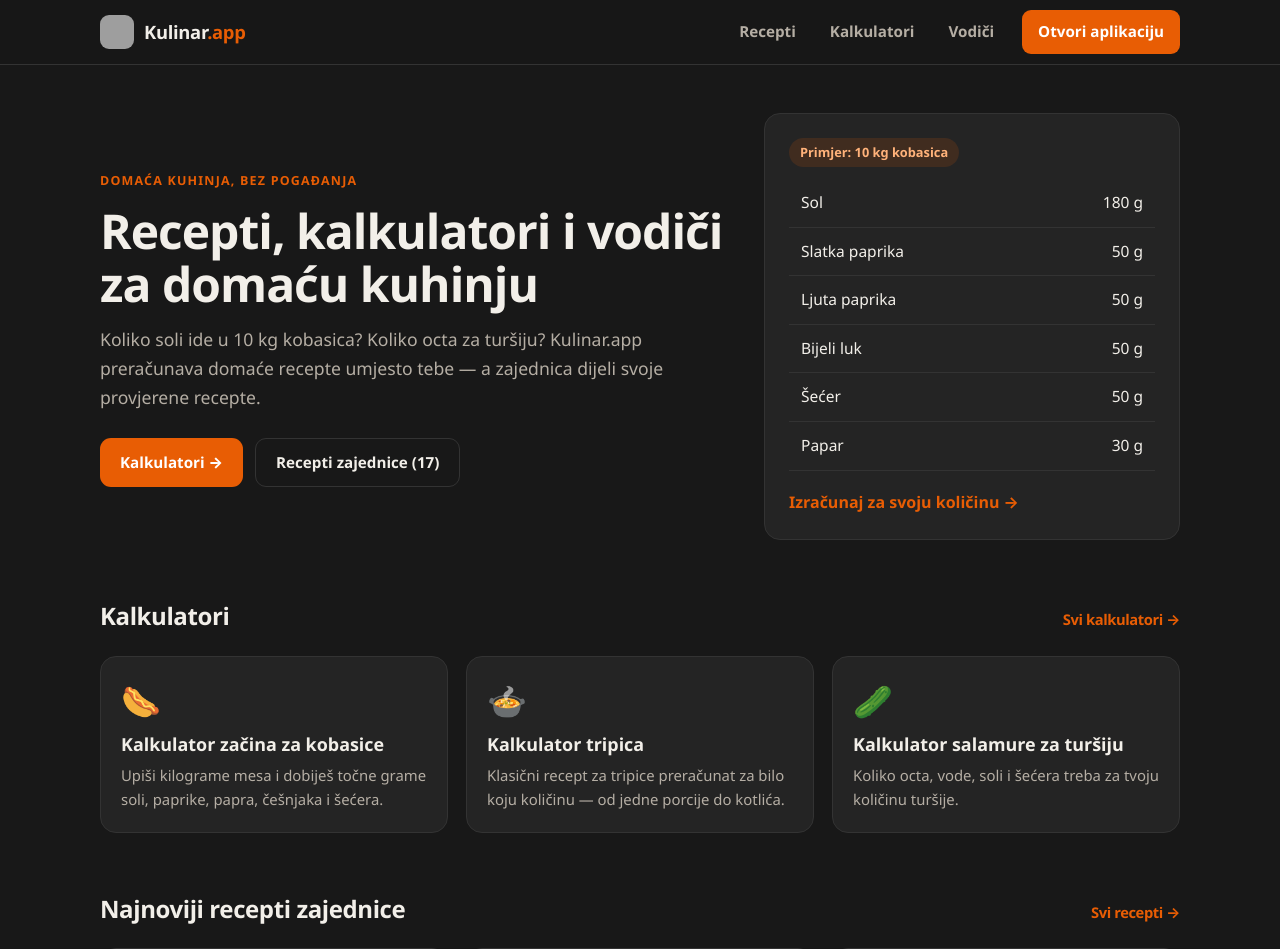
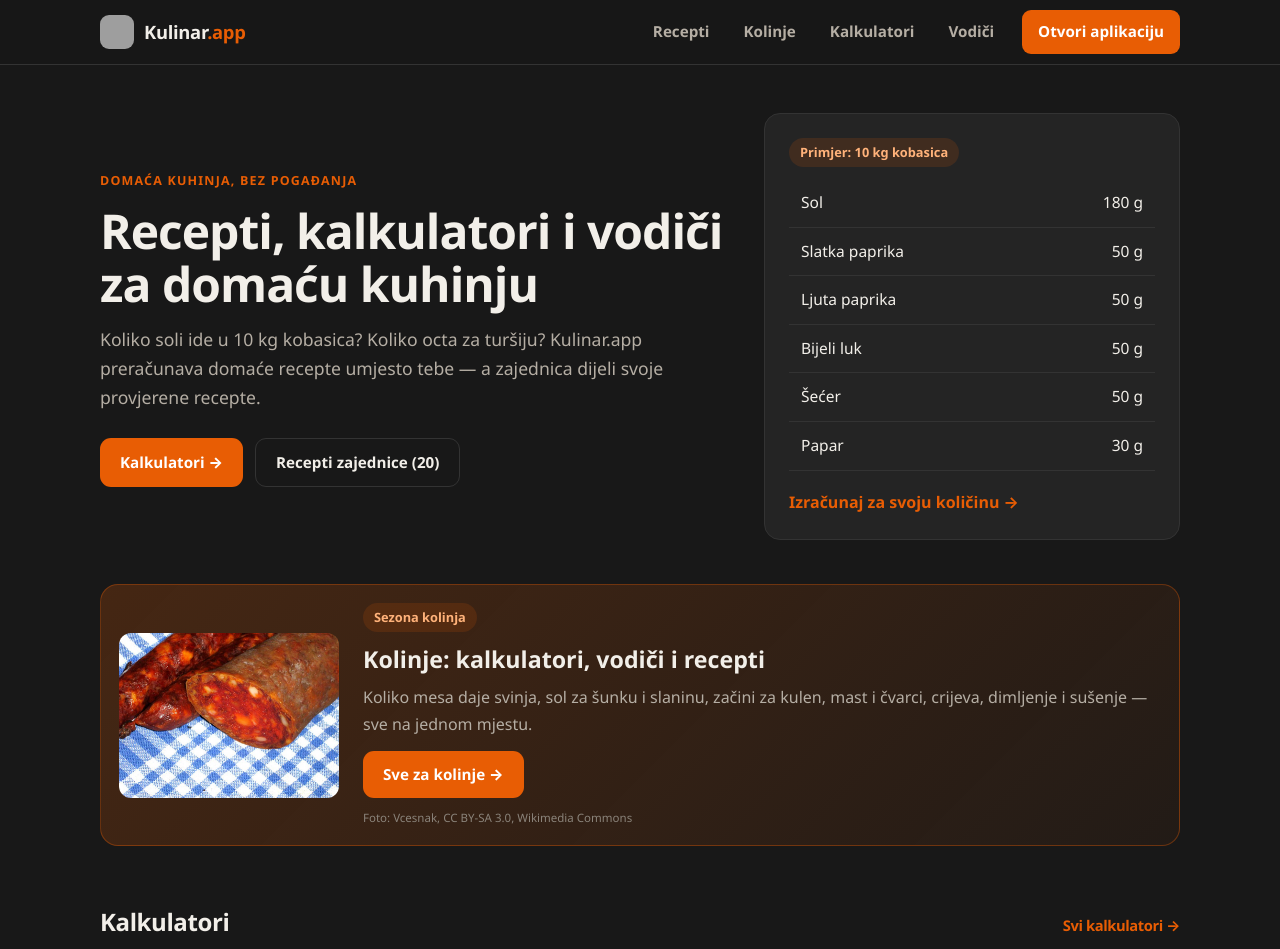
Before and after one commit to slykan/kulinar-api, a Laravel app: page / in a window 1280 px wide. Shown: the top 949 px of the page. Run offline with Laravel 12, Linux system fonts and the light colour scheme; data comes from the database, SQL or seed files in the repository; data that the repository does not hold is empty; some libraries are stand-ins or nearby versions; grey boxes are pictures that could not be loaded.

Commit message:
Recepti: domaće kobasice, pečene kobasice, kiseli kupus + slika za sarmu; dovršen commit Kolinja (ruta, kontroler, izgled)
- 5084bed nije sadržavao routes/web.php, SiteController, layout/home/kalkulatori/recept pa /kolinje, novi kalkulatori i vodiči nisu radili uživo
- izvorSlike: polje platforma (Unsplash)

Co-Authored-By: Claude Opus 5.5 <noreply@anthropic.com>

```diff
--- a/app/Http/Controllers/SiteController.php
+++ b/app/Http/Controllers/SiteController.php
@@ -19,14 +19,60 @@ class SiteController extends Controller
     public const MIN_INDEX_CHARS = 600; // kraći korisnički recepti su noindex, bez oglasa i izvan sitemapa
 
     public const KALKULATORI = [
-        'kobasice' => ['naziv' => 'Kalkulator začina za kobasice', 'ico' => '🌭', 'opis' => 'Upiši kilograme mesa i dobiješ točne grame soli, paprike, papra, češnjaka i šećera.'],
-        'tripice'  => ['naziv' => 'Kalkulator tripica', 'ico' => '🍲', 'opis' => 'Klasični recept za tripice preračunat za bilo koju količinu — od jedne porcije do kotlića.'],
-        'tursija'  => ['naziv' => 'Kalkulator salamure za turšiju', 'ico' => '🥒', 'opis' => 'Koliko octa, vode, soli i šećera treba za tvoju količinu turšije.'],
+        'kobasice' => ['naziv' => 'Kalkulator začina za kobasice', 'ico' => '🌭', 'opis' => 'Upiši kilograme mesa i dobiješ točne grame soli, paprike, papra, češnjaka i šećera.', 'kolinje' => true],
+        'svinja' => ['naziv' => 'Koliko mesa daje svinja', 'ico' => '🐖', 'opis' => 'Upiši težinu žive svinje i vidi koliko kg buta, lopatica, slanine, masti i mesa za kobasice možeš očekivati.', 'kolinje' => true],
+        'soljenje' => ['naziv' => 'Soljenje šunke, pancete i slanine', 'ico' => '🥓', 'opis' => 'Koliko soli, nitritne soli i začina za suho soljenje ili salamuru i koliko dana meso stoji u soli.', 'kolinje' => true],
+        'mast-cvarci' => ['naziv' => 'Kalkulator masti i čvaraka', 'ico' => '🔥', 'opis' => 'Koliko masti i čvaraka daje slanina, koliko staklenki pripremiti i koliko soli ide u čvarke.', 'kolinje' => true],
+        'kulen' => ['naziv' => 'Kalkulator za kulen', 'ico' => '🌶️', 'opis' => 'Sol, ljuta i slatka paprika i češnjak za kulen i kulenovu seku, preračunato na tvoju količinu mesa.', 'kolinje' => true],
+        'susenje' => ['naziv' => 'Kalkulator sušenja mesa', 'ico' => '⚖️', 'opis' => 'Koliko kobasica, kulen, šunka ili panceta trebaju izgubiti na težini da bi bili gotovi.', 'kolinje' => true],
+        'crijeva' => ['naziv' => 'Koliko crijeva treba', 'ico' => '📏', 'opis' => 'Metri crijeva za kobasice, krvavice, češnjovke i kulen prema kilogramima nadjeva.', 'kolinje' => true],
+        'tripice' => ['naziv' => 'Kalkulator tripica', 'ico' => '🍲', 'opis' => 'Klasični recept za tripice preračunat za bilo koju količinu — od jedne porcije do kotlića.'],
+        'tursija' => ['naziv' => 'Kalkulator salamure za turšiju', 'ico' => '🥒', 'opis' => 'Koliko octa, vode, soli i šećera treba za tvoju količinu turšije.'],
     ];
 
     public static function vodici(): array
     {
         return [
+            [
+                'slug' => 'kolinje-krvavice-svargla-pecenice',
+                'title' => 'Krvavice, švargla i pečenice: kolinje korak po korak',
+                'excerpt' => 'Što se radi od kojeg dijela svinje, redoslijed poslova na dan kolinja, nadjev za krvavice, kuhanje švargle i kako sve ohladiti i spremiti.',
+                'date' => '2026-11-16',
+                'read' => '8 min',
+                'kolinje' => true,
+            ],
+            [
+                'slug' => 'dimljenje-mesa-drvo-trajanje',
+                'title' => 'Dimljenje mesa: koje drvo, koliko dana i hladni ili topli dim',
+                'excerpt' => 'Kada meso ide u pušnicu, koje drvo koristiti, a koje nikako, koliko dugo dimiti kobasice, slaninu i šunku i kako izbjeći gorak ili čađav okus.',
+                'date' => '2026-11-16',
+                'read' => '6 min',
+                'kolinje' => true,
+            ],
+            [
+                'slug' => 'susenje-i-cuvanje-suhog-mesa',
+                'title' => 'Sušenje i čuvanje suhog mesa: temperatura, vlaga i plijesan',
+                'excerpt' => 'Idealni uvjeti za sušenje kobasica, kulena i šunke, kako prepoznati „zatvorenu koru”, koja je plijesan dobra, a koja nije i kako čuvati gotovo suho meso.',
+                'date' => '2026-11-16',
+                'read' => '7 min',
+                'kolinje' => true,
+            ],
+            [
+                'slug' => 'svinjska-crijeva-ciscenje-priprema',
+                'title' => 'Svinjska crijeva: čišćenje, priprema i koja za što',
+                'excerpt' => 'Tanka, debela i slijepo crijevo, kupljena ili domaća, kako ih očistiti, namočiti i čuvati te koji promjer ide za kobasice, krvavice i kulen.',
+                'date' => '2026-11-16',
+                'read' => '5 min',
+                'kolinje' => true,
+            ],
+            [
+                'slug' => 'domaca-mast-i-cvarci',
+                'title' => 'Domaća mast i čvarci: topljenje u kotlu korak po korak',
+                'excerpt' => 'Koja slanina za mast, a koja za čvarke, koliko vode na početku, kako znati da su čvarci gotovi, prešanje, soljenje i spremanje masti.',
+                'date' => '2026-11-16',
+                'read' => '6 min',
+                'kolinje' => true,
+            ],
             [
                 'slug' => 'temperatura-pecenja-mesa',
                 'title' => 'Temperatura pečenja mesa: kada je piletina, svinjetina i junetina gotova',
@@ -75,6 +121,7 @@ class SiteController extends Controller
                 'excerpt' => 'Koje meso odabrati, koliko masnoće, koliko soli i začina po kilogramu, kako puniti crijeva i koliko svježe kobasice traju.',
                 'date' => '2026-10-13',
                 'read' => '7 min',
+                'kolinje' => true,
             ],
             [
                 'slug' => 'tursija-salamura-omjeri',
@@ -168,6 +215,22 @@ class SiteController extends Controller
         ]);
     }
 
+    /** Recepti koji se vežu uz kolinje (slugovi uredničkih recepata). */
+    public const RECEPTI_KOLINJE = ['krvavice-domace', 'svargla-tlacenka', 'cvarci-domaci', 'pogacice-sa-cvarcima', 'pecene-kobasice-s-kiselim-kupusom', 'sarma-od-kiselog-kupusa', 'grah-varivo-s-kobasicom'];
+
+    /** Kolinje: sve na jednom mjestu — kalkulatori, vodiči i recepti. */
+    public function kolinje(): View
+    {
+        $recepti = Post::with('user')->where('published', true)->whereIn('slug', self::RECEPTI_KOLINJE)->get()
+            ->sortBy(fn (Post $p) => array_search($p->slug, self::RECEPTI_KOLINJE))->values();
+
+        return view('site.kolinje', [
+            'kalkulatori' => array_filter(self::KALKULATORI, fn ($k) => $k['kolinje'] ?? false),
+            'vodici' => array_values(array_filter(self::vodici(), fn ($v) => $v['kolinje'] ?? false)),
+            'recepti' => $this->withRatings($recepti),
+        ]);
+    }
+
     public function vodiciIndex(): View
     {
         return view('site.vodici', ['vodici' => self::vodici()]);
@@ -191,6 +254,7 @@ class SiteController extends Controller
             [url('/recepti'), '0.9', null],
             [url('/kalkulatori'), '0.9', null],
             [url('/vodici'), '0.8', null],
+            [url('/kolinje'), '0.9', '2026-11-16'],
         ];
         foreach (array_keys(self::KALKULATORI) as $k) {
             $urls[] = [url('/kalkulatori/'.$k), '0.9', null];
@@ -252,6 +316,25 @@ class SiteController extends Controller
         return ($za ? 'za ' : '').$n.' '.$oblik;
     }
 
+    /** Potpis ispod slike s Wikimedia Commonsa: „Foto: autor, licenca (Wikimedia Commons)” ili null ako slika nema upisan izvor. */
+    public static function izvorSlike(?string $path): ?string
+    {
+        $i = $path ? (config('slike') ?? [])[ltrim($path, '/')] ?? null : null;
+        if (! $i) {
+            return null;
+        }
+        $licenca = $i['licenca_url'] ? '<a href="'.e($i['licenca_url']).'" target="_blank" rel="noopener nofollow">'.e($i['licenca']).'</a>' : e($i['licenca']);
+
+        return 'Foto: '.e($i['autor']).', '.$licenca.', <a href="'.e($i['izvor']).'" target="_blank" rel="noopener nofollow">'.e($i['platforma'] ?? 'Wikimedia Commons').'</a>';
+    }
+
+    /** Slika s public diska (storage) s potpisom autora. */
+    public static function slikaSIzvorom(string $path, string $alt): string
+    {
+        return '<figure class="slika-izvor"><img src="'.e(self::slika($path)).'" alt="'.e($alt).'" loading="lazy">'
+            .(($izvor = self::izvorSlike($path)) ? '<figcaption>'.$izvor.'</figcaption>' : '').'</figure>';
+    }
+
     public static function slika(?string $path): ?string
     {
         return $path ? url('/storage/'.ltrim($path, '/')) : null;
--- a/config/slike.php
+++ b/config/slike.php
@@ -10,4 +10,9 @@ return [
     'posts/kolinje-cvarci.jpg' => ['autor' => 'Biser Todorov', 'licenca' => 'CC BY 4.0', 'licenca_url' => 'https://creativecommons.org/licenses/by/4.0', 'izvor' => 'https://commons.wikimedia.org/wiki/File:Pork_prrr.jpg'],
     'posts/kolinje-pogacice.jpg' => ['autor' => 'Mira & Neša', 'licenca' => 'Copyrighted free use', 'licenca_url' => '', 'izvor' => 'https://commons.wikimedia.org/wiki/File:Poga%C4%8Dice_sa_cvarcima.jpg'],
     'posts/kolinje-kobasice-kupus.jpg' => ['autor' => 'Tamorlan', 'licenca' => 'CC BY 2.5', 'licenca_url' => 'https://creativecommons.org/licenses/by/2.5', 'izvor' => 'https://commons.wikimedia.org/wiki/File:Mettwurst_with_sauerkraut_and_potatoes.jpg'],
+    // 25.11.2026. — sarma, kobasice, kiseli kupus (migracija 2026_11_25_000001)
+    'posts/recept-sarma.jpg' => ['autor' => 'Shixart1985', 'licenca' => 'CC BY 2.0', 'licenca_url' => 'https://creativecommons.org/licenses/by/2.0', 'izvor' => 'https://commons.wikimedia.org/wiki/File:Freshly_cooked_stuffed_cabbage_rolls_in_a_pot_on_a_wooden_table_ready_to_be_served_with_a_spoon.jpg'],
+    'posts/recept-kobasice-punjenje.jpg' => ['autor' => 'László Szalai', 'licenca' => 'javno vlasništvo', 'licenca_url' => '', 'izvor' => 'https://commons.wikimedia.org/wiki/File:Sausage_making-H-1.jpg'],
+    'posts/recept-kobasice-pecene.jpg' => ['autor' => 'Archer Allstars', 'licenca' => 'Unsplash License', 'licenca_url' => 'https://unsplash.com/license', 'izvor' => 'https://unsplash.com/', 'platforma' => 'Unsplash'],
+    'posts/recept-kiseli-kupus.jpg' => ['autor' => 'Anshu A', 'licenca' => 'Unsplash License', 'licenca_url' => 'https://unsplash.com/license', 'izvor' => 'https://unsplash.com/', 'platforma' => 'Unsplash'],
 ];
--- a/resources/views/site/home.blade.php
+++ b/resources/views/site/home.blade.php
@@ -36,6 +36,17 @@
         </div>
     </section>
 
+    <a href="/kolinje" class="kol-banner">
+        <img src="/storage/kolinje/hero.jpg" alt="" width="840" height="630">
+        <div>
+            <span class="pill">Sezona kolinja</span>
+            <h2>Kolinje: kalkulatori, vodiči i recepti</h2>
+            <p>Koliko mesa daje svinja, sol za šunku i slaninu, začini za kulen, mast i čvarci, crijeva, dimljenje i sušenje — sve na jednom mjestu.</p>
+            <span class="btn">Sve za kolinje →</span>
+            <small style="display:block;color:var(--dim);font-size:.72rem;margin-top:10px;">Foto: Vcesnak, CC BY-SA 3.0, Wikimedia Commons</small>
+        </div>
+    </a>
+
     <h2 class="sec">Kalkulatori <a href="/kalkulatori">Svi kalkulatori →</a></h2>
     <div class="grid">
         @foreach ($kalkulatori as $slug => $k)
--- a/resources/views/site/kalkulatori.blade.php
+++ b/resources/views/site/kalkulatori.blade.php
@@ -1,6 +1,6 @@
 @extends('site.layout', [
     'title' => 'Kalkulatori za domaću kuhinju',
-    'description' => 'Besplatni kalkulatori: začini za domaće kobasice po kilogramu mesa, salamura za turšiju i tripice za bilo koju količinu.',
+    'description' => 'Besplatni kalkulatori za kolinje i domaću kuhinju: koliko mesa daje svinja, začini za kobasice i kulen, soljenje šunke, mast i čvarci, crijeva, sušenje, turšija i tripice.',
     'nav' => 'kalkulatori',
     'ads' => false, // list page — ads only next to recipes, guides and calculators
 ])
--- a/resources/views/site/layout.blade.php
+++ b/resources/views/site/layout.blade.php
@@ -91,6 +91,17 @@
         .tool input:focus { outline: none; border-color: var(--o); }
         .tool .hint { color: var(--dim); font-size: .84rem; margin-top: 6px; }
 
+        .kol-banner { display: grid; grid-template-columns: 220px 1fr; gap: 24px; align-items: center; margin-top: 44px; background: linear-gradient(135deg, rgba(232,93,4,.22), rgba(232,93,4,.05)); border: 1px solid rgba(232,93,4,.35); border-radius: 18px; padding: 18px; transition: border-color .2s; }
+        .kol-banner:hover { border-color: var(--o); }
+        .kol-banner img { width: 100%; height: 165px; object-fit: cover; border-radius: 12px; display: block; }
+        .kol-banner h2 { font-size: 1.45rem; font-weight: 850; margin: 8px 0 6px; }
+        .kol-banner p { color: var(--muted); margin-bottom: 14px; }
+        @media (max-width: 760px) { .kol-banner { grid-template-columns: 1fr; } }
+        .slika-izvor { margin: 22px 0; }
+        .slika-izvor img { width: 100%; height: auto; border-radius: 16px; border: 1px solid var(--line); display: block; }
+        .slika-izvor figcaption { color: var(--dim); font-size: .75rem; margin-top: 6px; }
+        .slika-izvor figcaption a { color: var(--dim) !important; font-weight: 400 !important; text-decoration: underline; }
+
         .pill { display: inline-block; padding: 4px 11px; border-radius: 99px; background: var(--ol); color: #ffb27a; font-size: .8rem; font-weight: 700; }
         .crumbs { color: var(--dim); font-size: .9rem; margin-bottom: 18px; }
         .crumbs a:hover { color: var(--o); }
@@ -120,6 +131,7 @@
         <a href="/" class="brand"><img src="/icons/Icon-192.png" alt=""><b>Kulinar<span>.app</span></b></a>
         <nav class="main">
             <a href="/recepti" class="{{ ($nav ?? '') === 'recepti' ? 'on' : '' }}">Recepti</a>
+            <a href="/kolinje" class="{{ ($nav ?? '') === 'kolinje' ? 'on' : '' }}">Kolinje</a>
             <a href="/kalkulatori" class="{{ ($nav ?? '') === 'kalkulatori' ? 'on' : '' }}">Kalkulatori</a>
             <a href="/vodici" class="{{ ($nav ?? '') === 'vodici' ? 'on' : '' }}">Vodiči</a>
             <a href="/app/" class="btn">Otvori aplikaciju</a>
@@ -142,11 +154,15 @@
             </div>
             <div><h4>Sadržaj</h4><ul>
                 <li><a href="/recepti">Recepti</a></li>
+                <li><a href="/kolinje">Kolinje</a></li>
                 <li><a href="/kalkulatori">Kalkulatori</a></li>
                 <li><a href="/vodici">Vodiči</a></li>
             </ul></div>
             <div><h4>Kalkulatori</h4><ul>
                 <li><a href="/kalkulatori/kobasice">Začini za kobasice</a></li>
+                <li><a href="/kalkulatori/svinja">Koliko mesa daje svinja</a></li>
+                <li><a href="/kalkulatori/kulen">Kulen</a></li>
+                <li><a href="/kalkulatori/mast-cvarci">Mast i čvarci</a></li>
                 <li><a href="/kalkulatori/tursija">Salamura za turšiju</a></li>
                 <li><a href="/kalkulatori/tripice">Tripice</a></li>
             </ul></div>
--- a/routes/web.php
+++ b/routes/web.php
@@ -9,6 +9,7 @@ Route::get('/recepti', [SiteController::class, 'recepti'])->name('recepti');
 Route::get('/recepti/{slug}', [SiteController::class, 'recept'])->name('recept');
 Route::get('/kalkulatori', [SiteController::class, 'kalkulatori'])->name('kalkulatori');
 Route::get('/kalkulatori/{slug}', [SiteController::class, 'kalkulator'])->name('kalkulator');
+Route::get('/kolinje', [SiteController::class, 'kolinje'])->name('kolinje');
 Route::get('/vodici', [SiteController::class, 'vodiciIndex'])->name('vodici');
 Route::get('/vodici/{slug}', [SiteController::class, 'vodic'])->name('vodic');
 Route::view('/o-nama', 'site.o-nama')->name('o-nama');
```
Also changed, not shown: resources/views/site/recept.blade.php (+8 -1 lines), database/data/recepti/kiseli-kupus.jpg (added), database/data/recepti/kobasice-pecene.jpg (added), database/data/recepti/kobasice-punjenje.jpg (added), database/data/recepti/sarma.jpg (added), database/migrations/2026_10_26_000001_add_urednicki_recepti.php, database/migrations/2026_11_25_000001_add_recepti_kobasice_kupus.php (added).
